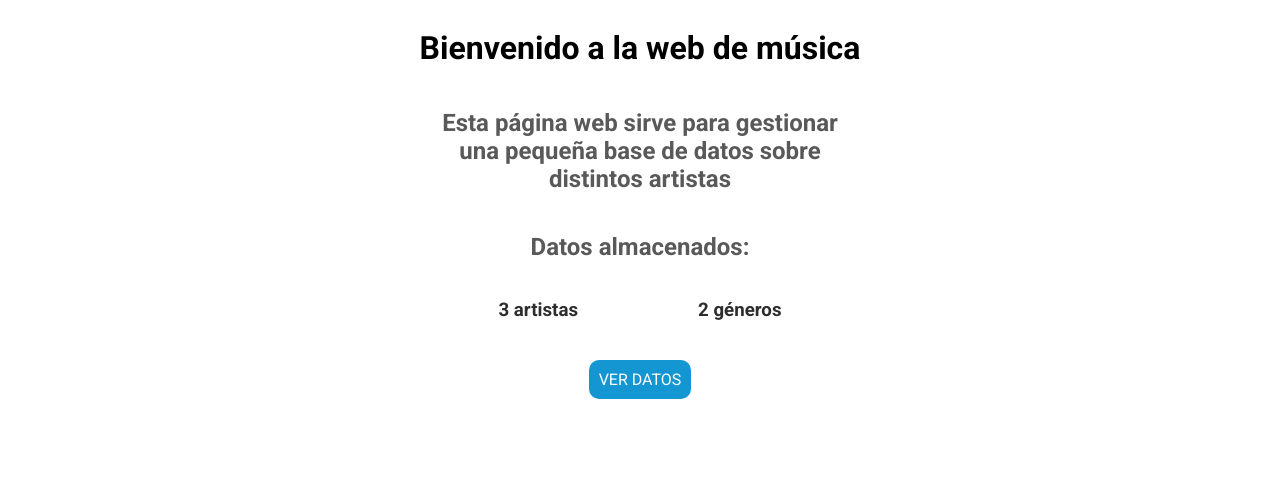
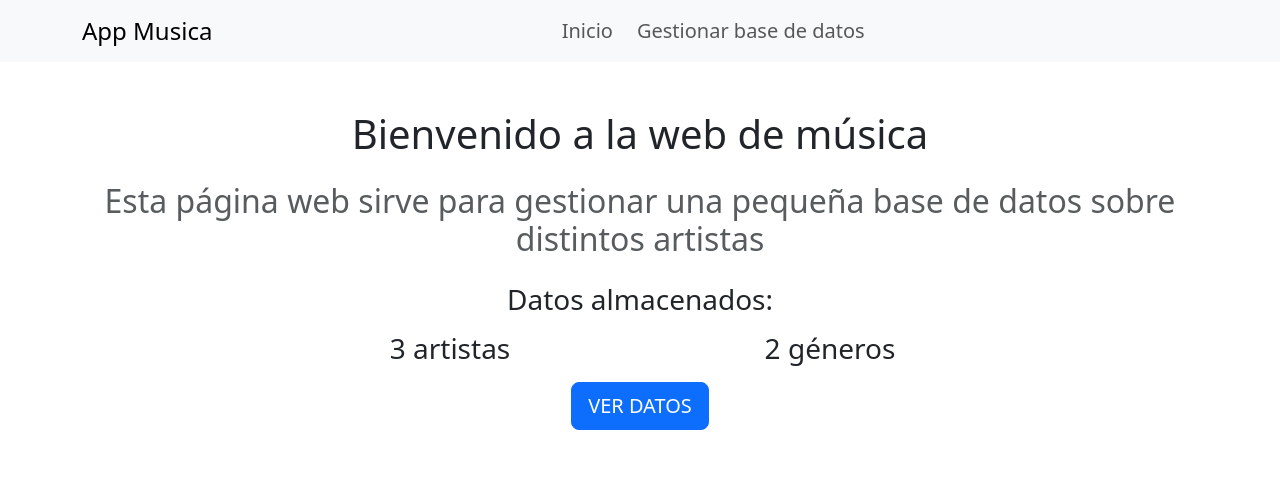
Before and after one commit to iglnierod/dwcs-t03-gestion-musica, a PHP site: page / in a window 1280 px wide. Shown: the top 477 px of the page. Run offline with PHP 8.4, Linux system fonts and the light colour scheme; data comes from the database, SQL or seed files in the repository; data that the repository does not hold is empty.

Commit message:
Divididos contenidos en ficheros PHP y cargados datos en app.php desde mysql

```diff
--- /dev/null
+++ b/html/database.php
@@ -0,0 +1,14 @@
+<?php
+  $servidor = "mysql";
+  $usuario = "root";
+  $contrasena = "rootpassword";
+  $base_de_datos = "musica";
+
+  // Crear la conexión
+  $conexion = new mysqli($servidor, $usuario, $contrasena, $base_de_datos);
+
+  // Verificar la conexión
+  if ($conexion->connect_error) {
+    die("Conexión fallida: " . $conexion->connect_error);
+  }
+?>
--- /dev/null
+++ b/html/includes/footer.php
@@ -0,0 +1,9 @@
+<footer>
+  <!-- FOOTER CONTENT -->
+</footer>
+
+<!-- SCRIPTS  -->
+<!-- <script></script> -->
+</body>
+
+</html>
--- /dev/null
+++ b/html/includes/head.php
@@ -0,0 +1,18 @@
+<?php
+if (!isset($head_title)) {
+  $head_title = "App Musica";
+}
+?>
+<!DOCTYPE html>
+<html lang="es">
+
+<head>
+  <meta charset="UTF-8">
+  <meta name="viewport" content="width=device-width, initial-scale=1.0">
+  <title><?= $head_title ?></title>
+  <!-- Bootstrap 5 -->
+  <link href="https://cdn.jsdelivr.net/npm/bootstrap@5.3.3/dist/css/bootstrap.min.css" rel="stylesheet">
+  <script src="https://cdn.jsdelivr.net/npm/bootstrap@5.3.3/dist/js/bootstrap.bundle.min.js"></script>
+</head>
+
+</html>
--- /dev/null
+++ b/html/includes/navbar.php
@@ -0,0 +1,18 @@
+<nav class="navbar navbar-expand-lg navbar-light bg-light py-2">
+  <div class="container">
+    <a class="navbar-brand fs-4" href="#">App Musica</a>
+    <button class="navbar-toggler" type="button" data-bs-toggle="collapse" data-bs-target="#navbarNav" aria-controls="navbarNav" aria-expanded="false" aria-label="Toggle navigation">
+      <span class="navbar-toggler-icon"></span>
+    </button>
+    <div class="collapse navbar-collapse justify-content-center" id="navbarNav">
+      <ul class="navbar-nav gap-2">
+        <li class="nav-item">
+          <a class="nav-link fs-5" href="../index.php">Inicio</a>
+        </li>
+        <li class="nav-item">
+          <a class="nav-link fs-5" href="../app.php">Gestionar base de datos</a>
+        </li>
+      </ul>
+    </div>
+  </div>
+</nav>
--- a/html/index.php
+++ b/html/index.php
@@ -1,24 +1,19 @@
 <?php
-  $servidor = "mysql";
-  $usuario = "root";
-  $contrasena = "rootpassword";
-  $base_de_datos = "musica";
+$head_title = "Inicio - App Musica";
+include("includes/head.php");
+include("includes/navbar.php");
+?>
 
-  // Crear la conexión
-  $conexion = new mysqli($servidor, $usuario, $contrasena, $base_de_datos);
-
-  // Verificar la conexión
-  if ($conexion->connect_error) {
-    die("Conexión fallida: " . $conexion->connect_error);
-  }
+<?php
+include("database.php"); // Conexión a la base de datos
 
 // SELECT de prueba
 $sql_numero_artistas = "select count(id) as total_artistas from artistas";
 $sql_numero_generos = "SELECT DISTINCT genero FROM artistas";
 $result = $conexion->query($sql_numero_artistas);
 $numero_artistas = 0;
-  if($result->num_rows > 0) {
-    while($row = $result->fetch_assoc()) {
+if ($result->num_rows > 0) {
+  while ($row = $result->fetch_assoc()) {
     $numero_artistas = $row["total_artistas"];
   }
 } else {
@@ -28,23 +23,17 @@
 $result = $conexion->query($sql_numero_generos);
 $numero_generos = $result->num_rows;
 ?>
+<main class="container my-5">
+  <h1 class="text-center mb-4">Bienvenido a la web de música</h1>
+  <h2 class="text-center mb-4 text-muted">Esta página web sirve para gestionar una pequeña base de datos sobre distintos artistas</h2>
+  <h3 class="text-center mb-3">Datos almacenados:</h3>
+  <section class="dynamic-data row justify-content-center">
+    <h3 class="c-black col-6 col-md-4 text-center mb-3"><?= $numero_artistas ?> artistas</h3>
+    <h3 class="c-black col-6 col-md-4 text-center mb-3"><?= $numero_generos ?> géneros</h3>
+  </section>
+  <div class="text-center">
+    <a href="app.php" class="btn btn-primary btn-lg">VER DATOS</a>
+  </div>
+</main>
 
-<!DOCTYPE html>
-<html lang="es">
-<head>
-  <meta charset="UTF-8">
-  <meta name="viewport" content="width=device-width, initial-scale=1.0">
-  <title>T03 - Musica</title>
-  <link rel="stylesheet" href="style.css" />
-</head>
-<body>
-  <h1>Bienvenido a la web de música</h1>
-  <h2>Esta página web sirve para gestionar una pequeña base de datos sobre distintos artistas</h2>
-  <h2>Datos almacenados:</h2>
-  <section class="dynamic-data">
-    <h3 class="c-black"><?=$numero_artistas?> artistas</h3>
-    <h3 class="c-black"><?=$numero_generos?> géneros</h3>
-  </section>
-  <a href="app.php" class="btn">VER DATOS</a>
-</body>
-</html>
+<?php include("includes/footer.php") ?>
--- a/html/style.css
+++ /dev/null
@@ -1,51 +0,0 @@
-@import url("https://fonts.googleapis.com/css2?family=Roboto:ital,wght@0,100;0,300;0,400;0,500;0,700;0,900;1,100;1,300;1,400;1,500;1,700;1,900&display=swap");
-
-* {
-  padding: none;
-  margin: none;
-  box-sizing: border-box;
-}
-
-body {
-  font-family: "Roboto", Arial, Helvetica, sans-serif;
-  font-size: 16px;
-  display: flex;
-  align-items: center;
-  flex-direction: column;
-}
-
-.dynamic-data {
-  display: flex;
-  gap: 120px;
-}
-
-h2,
-h3 {
-  color: rgb(90, 89, 89);
-}
-
-h2 {
-  max-width: 400px;
-  text-align: center;
-  font-size: 1.5em;
-}
-
-.btn {
-  padding: 10px;
-  text-decoration: none;
-  color: currentColor;
-  border-radius: 10px;
-  margin-top: 20px;
-  color: white;
-  background: rgb(20, 150, 210);
-  transition: 0.2s ease-in-out;
-}
-
-.btn:hover {
-  transition: 0.2s ease-in-out;
-  transform: scale(0.95);
-}
-
-.c-black {
-  color: #2d2d2d;
-}
```
Also changed, not shown: html/app.php (+63 -12 lines). Lines whose indentation alone changed are shown as unchanged.
